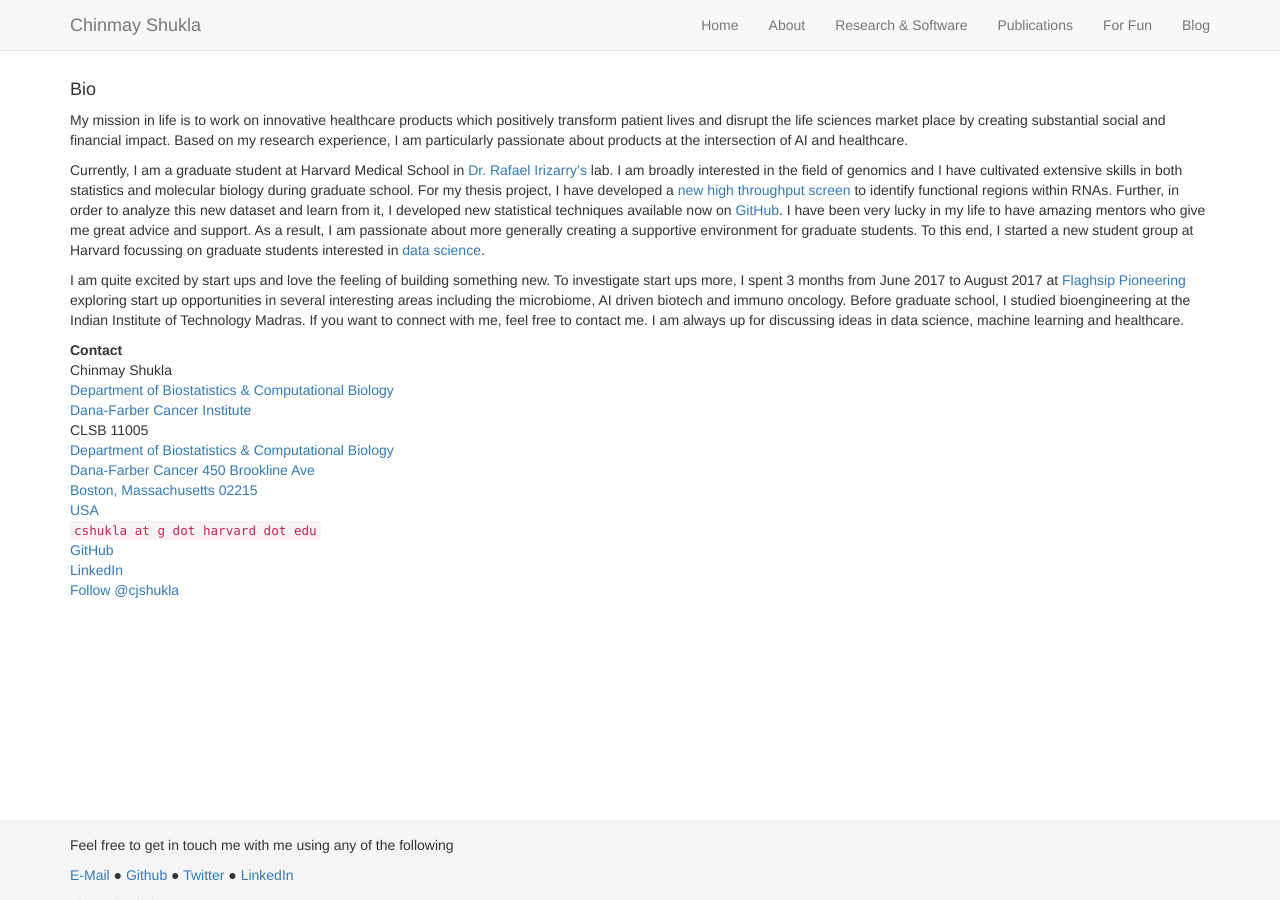
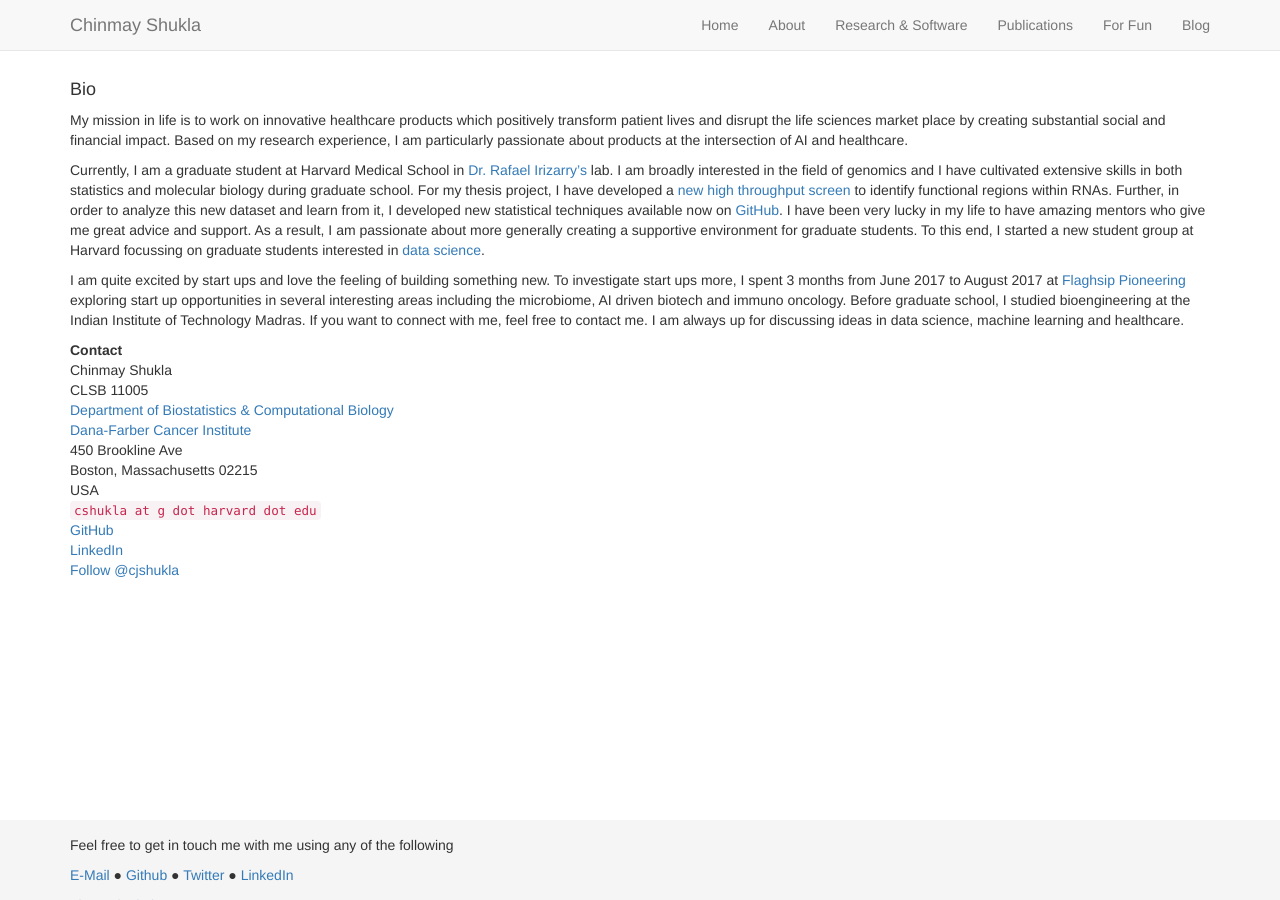
Before and after one commit to cshukla/cshukla.github.io, a Jekyll site: the page built from pages/about.md, in a window 1280 px wide and 900 px high. Built offline with Jekyll 4.4.1, drawn with Linux system fonts in a browser that asks for light colours; nearby versions of some CDN libraries; comment, search, counter and statistics services are not loaded.

Commit message:
minor formatting

```diff
--- a/pages/about.md
+++ b/pages/about.md
@@ -23,11 +23,9 @@ I am quite excited by start ups and love the feeling of building something new.
 
 <b>Contact</b><br/>
 Chinmay Shukla<br/>
+CLSB 11005<br/>
 <a href="http://bcb.dfci.harvard.edu" target="_blank">Department of Biostatistics &amp; Computational Biology</a><br/>
 <a href="http://www.dana-farber.org" target="_blank">Dana-Farber Cancer Institute</a><br/>
-CLSB 11005<br/>
-<a href="http://bcb.dfci.harvard.edu" target="_blank">Department of Biostatistics &amp; Computational Biology</a><br/>
-<a href="http://www.dana-farber.org" target="_blank">Dana-Farber Cancer
 450 Brookline Ave<br/>
 Boston, Massachusetts 02215<br/>
 USA<br/>
```
